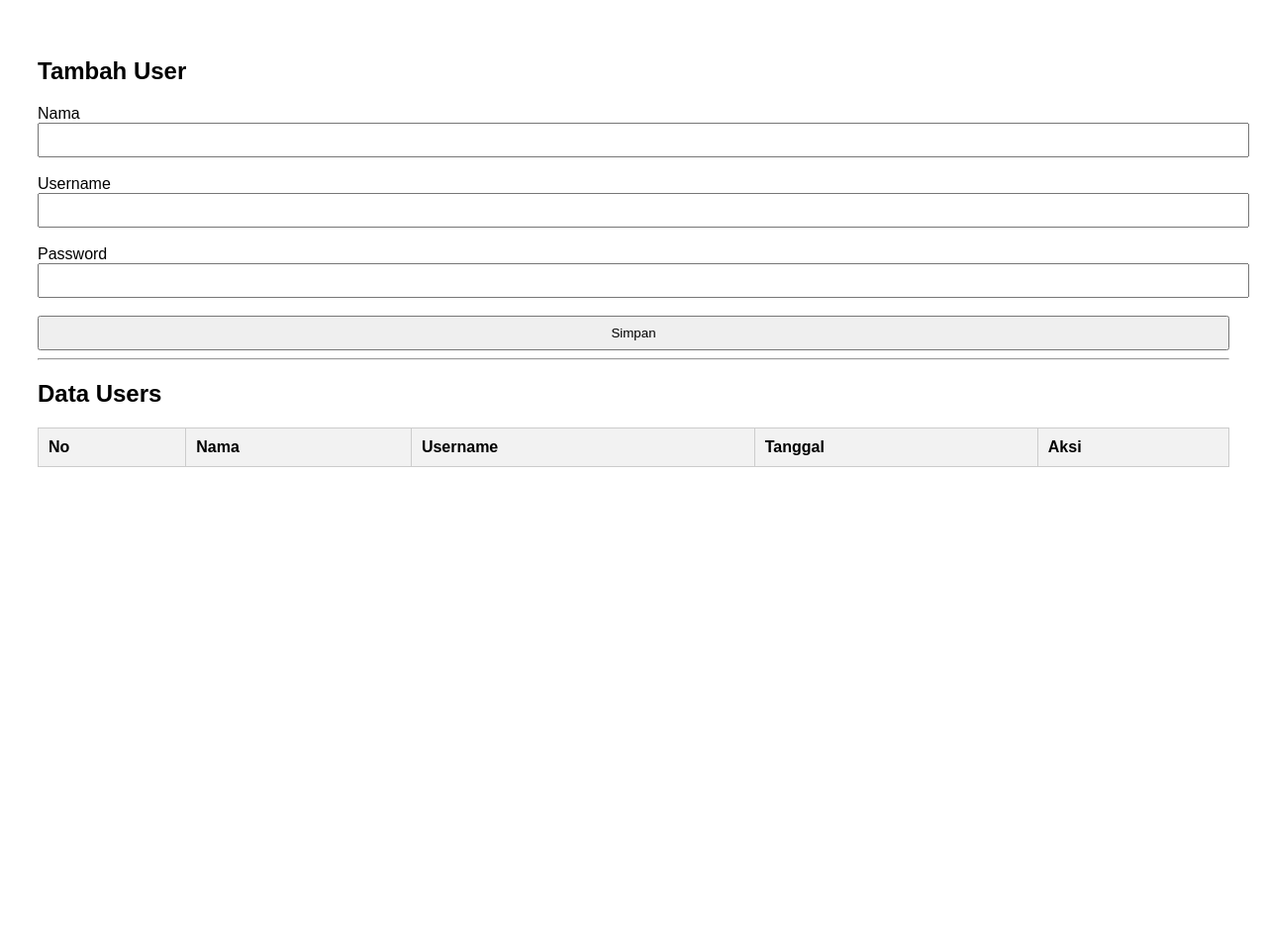
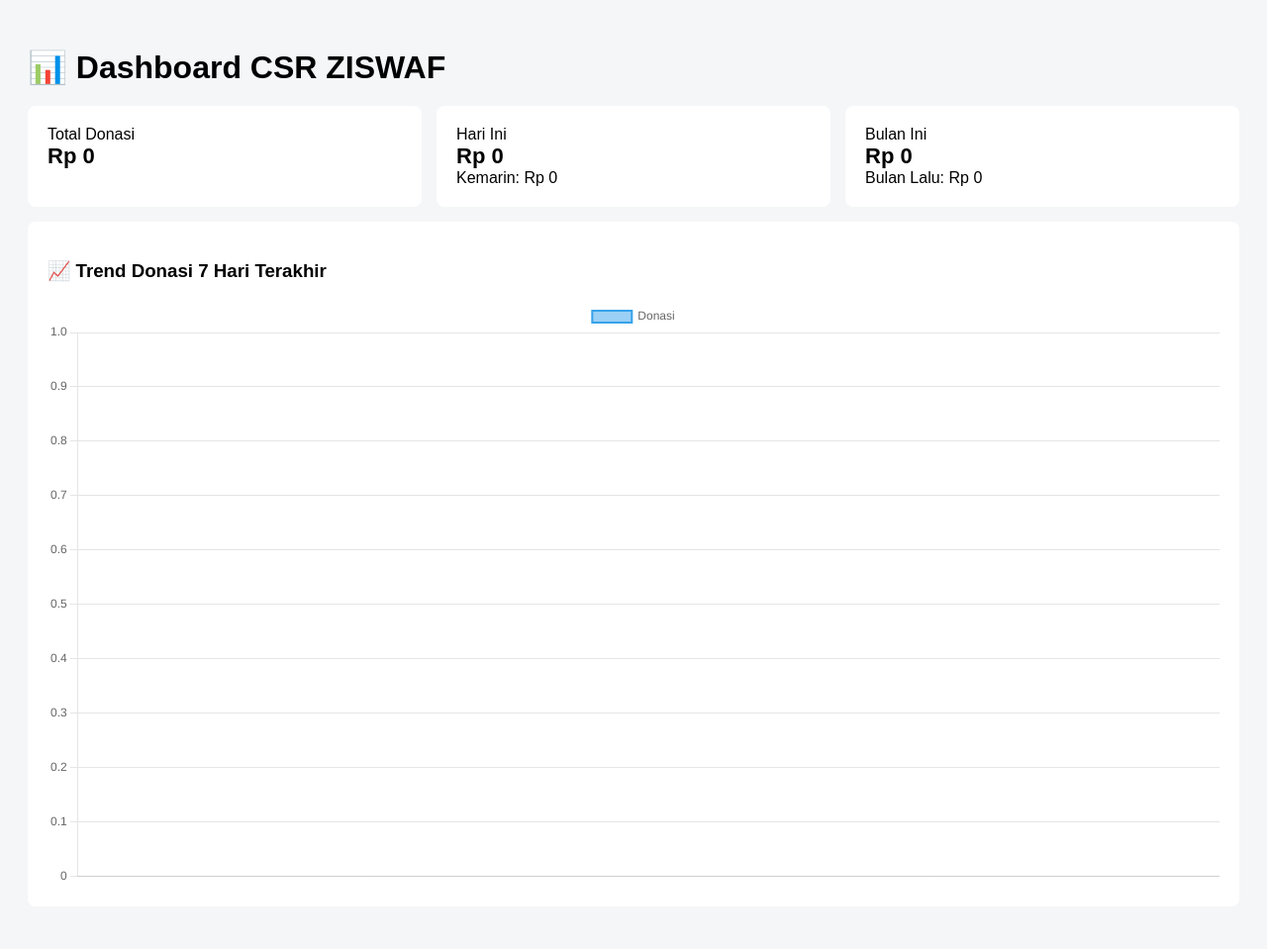
Before and after one commit to hafizulhakim0924-dev/data_satu, a PHP site: page / in a window 1280 px wide. Shown: the whole page at 99% size. Before the commit the page ends 472 px from the top, so only its background shows below. Run offline with PHP 8.4, Linux system fonts and the light colour scheme; data that the repository does not hold is empty.

Commit message:
databaru

```diff
--- a/index.php
+++ b/index.php
@@ -1,159 +1,122 @@
 <?php
-/* ==============================
-   KONFIGURASI DATABASE
-================================ */
+/* =========================
+   DATABASE CONFIG
+========================= */
 $host = "localhost";
 $db   = "rank3598_bankdata";
 $user = "rank3598_bankdata";
 $pass = "Hakim123!";
 
-/* ==============================
-   KONEKSI PDO
-================================ */
-try {
 $pdo = new PDO(
     "mysql:host=$host;dbname=$db;charset=utf8",
     $user,
     $pass,
     [PDO::ATTR_ERRMODE => PDO::ERRMODE_EXCEPTION]
 );
-} catch (PDOException $e) {
-    die("Koneksi database gagal: " . $e->getMessage());
-}
 
-/* ==============================
-   BUAT TABEL JIKA BELUM ADA
-================================ */
-$pdo->exec("
-    CREATE TABLE IF NOT EXISTS users (
-        id INT AUTO_INCREMENT PRIMARY KEY,
-        nama VARCHAR(100),
-        username VARCHAR(50),
-        password VARCHAR(255),
-        created_at TIMESTAMP DEFAULT CURRENT_TIMESTAMP
-    )
-");
+/* =========================
+   TOTAL DONASI
+========================= */
+$total = $pdo->query("
+    SELECT SUM(jumlah) FROM csr_donations
+")->fetchColumn();
 
-/* ==============================
-   TAMBAH DATA
-================================ */
-if (isset($_POST['simpan'])) {
-    $stmt = $pdo->prepare(
-        "INSERT INTO users (nama, username, password) VALUES (?, ?, ?)"
-    );
-    $stmt->execute([
-        $_POST['nama'],
-        $_POST['username'],
-        password_hash($_POST['password'], PASSWORD_DEFAULT)
-    ]);
-    header("Location: management.php");
-    exit;
-}
+/* =========================
+   DONASI HARIAN
+========================= */
+$hari_ini = $pdo->query("
+    SELECT SUM(jumlah) FROM csr_donations
+    WHERE DATE(tanggal)=CURDATE()
+")->fetchColumn();
 
-/* ==============================
-   HAPUS DATA
-================================ */
-if (isset($_GET['hapus'])) {
-    $stmt = $pdo->prepare("DELETE FROM users WHERE id=?");
-    $stmt->execute([$_GET['hapus']]);
-    header("Location: management.php");
-    exit;
-}
+$kemarin = $pdo->query("
+    SELECT SUM(jumlah) FROM csr_donations
+    WHERE DATE(tanggal)=CURDATE()-INTERVAL 1 DAY
+")->fetchColumn();
 
-/* ==============================
-   EDIT DATA
-================================ */
-if (isset($_POST['update'])) {
-    $sql = "UPDATE users SET nama=?, username=?";
-    $params = [$_POST['nama'], $_POST['username']];
+/* =========================
+   DONASI BULANAN
+========================= */
+$bulan_ini = $pdo->query("
+    SELECT SUM(jumlah) FROM csr_donations
+    WHERE MONTH(tanggal)=MONTH(CURDATE())
+    AND YEAR(tanggal)=YEAR(CURDATE())
+")->fetchColumn();
 
-    if (!empty($_POST['password'])) {
-        $sql .= ", password=?";
-        $params[] = password_hash($_POST['password'], PASSWORD_DEFAULT);
-    }
+$bulan_lalu = $pdo->query("
+    SELECT SUM(jumlah) FROM csr_donations
+    WHERE MONTH(tanggal)=MONTH(CURDATE()-INTERVAL 1 MONTH)
+    AND YEAR(tanggal)=YEAR(CURDATE()-INTERVAL 1 MONTH)
+")->fetchColumn();
 
-    $sql .= " WHERE id=?";
-    $params[] = $_POST['id'];
-
-    $stmt = $pdo->prepare($sql);
-    $stmt->execute($params);
-
-    header("Location: management.php");
-    exit;
-}
-
-/* ==============================
-   AMBIL DATA
-================================ */
-$data = $pdo->query("SELECT * FROM users ORDER BY id DESC")->fetchAll(PDO::FETCH_ASSOC);
-
-$editData = null;
-if (isset($_GET['edit'])) {
-    $stmt = $pdo->prepare("SELECT * FROM users WHERE id=?");
-    $stmt->execute([$_GET['edit']]);
-    $editData = $stmt->fetch(PDO::FETCH_ASSOC);
-}
+/* =========================
+   TREND HARIAN (7 HARI)
+========================= */
+$trend = $pdo->query("
+    SELECT DATE(tanggal) tgl, SUM(jumlah) total
+    FROM csr_donations
+    WHERE tanggal >= CURDATE()-INTERVAL 6 DAY
+    GROUP BY DATE(tanggal)
+    ORDER BY tgl
+")->fetchAll(PDO::FETCH_ASSOC);
 ?>
 
 <!DOCTYPE html>
 <html>
 <head>
-    <title>Management Data</title>
+<title>CSR ZISWAF Dashboard</title>
+<script src="https://cdn.jsdelivr.net/npm/chart.js"></script>
 <style>
-        body { font-family: Arial; padding: 30px; }
-        table { border-collapse: collapse; width: 100%; margin-top: 20px; }
-        th, td { border: 1px solid #ccc; padding: 10px; text-align: left; }
-        th { background: #f2f2f2; }
-        input, button { padding: 8px; width: 100%; }
-        button { cursor: pointer; }
+body { font-family: Arial; background:#f4f6f8; padding:20px }
+.card { background:#fff; padding:20px; border-radius:8px; margin-bottom:15px }
+.grid { display:grid; grid-template-columns: repeat(auto-fit,minmax(200px,1fr)); gap:15px }
+h1 { margin-bottom:20px }
+.big { font-size:22px; font-weight:bold }
 </style>
 </head>
 <body>
 
-<h2><?= $editData ? "Edit User" : "Tambah User" ?></h2>
+<h1>📊 Dashboard CSR ZISWAF</h1>
 
-<form method="post">
-    <input type="hidden" name="id" value="<?= $editData['id'] ?? '' ?>">
+<div class="grid">
+    <div class="card">
+        Total Donasi
+        <div class="big">Rp <?= number_format($total ?? 0,0,',','.') ?></div>
+    </div>
+    <div class="card">
+        Hari Ini
+        <div class="big">Rp <?= number_format($hari_ini ?? 0,0,',','.') ?></div>
+        Kemarin: Rp <?= number_format($kemarin ?? 0,0,',','.') ?>
+    </div>
+    <div class="card">
+        Bulan Ini
+        <div class="big">Rp <?= number_format($bulan_ini ?? 0,0,',','.') ?></div>
+        Bulan Lalu: Rp <?= number_format($bulan_lalu ?? 0,0,',','.') ?>
+    </div>
+</div>
 
-    Nama<br>
-    <input type="text" name="nama" required value="<?= $editData['nama'] ?? '' ?>"><br><br>
+<div class="card">
+    <h3>📈 Trend Donasi 7 Hari Terakhir</h3>
+    <canvas id="trendChart"></canvas>
+</div>
 
-    Username<br>
-    <input type="text" name="username" required value="<?= $editData['username'] ?? '' ?>"><br><br>
+<script>
+const labels = <?= json_encode(array_column($trend,'tgl')) ?>;
+const data = <?= json_encode(array_column($trend,'total')) ?>;
 
-    Password <?= $editData ? "(kosongkan jika tidak diubah)" : "" ?><br>
-    <input type="password" name="password"><br><br>
-
-    <button type="submit" name="<?= $editData ? 'update' : 'simpan' ?>">
-        <?= $editData ? 'Update' : 'Simpan' ?>
-    </button>
-</form>
-
-<hr>
-
-<h2>Data Users</h2>
-<table>
-<tr>
-    <th>No</th>
-    <th>Nama</th>
-    <th>Username</th>
-    <th>Tanggal</th>
-    <th>Aksi</th>
-</tr>
-
-<?php foreach ($data as $i => $row): ?>
-<tr>
-    <td><?= $i+1 ?></td>
-    <td><?= htmlspecialchars($row['nama']) ?></td>
-    <td><?= htmlspecialchars($row['username']) ?></td>
-    <td><?= $row['created_at'] ?></td>
-    <td>
-        <a href="?edit=<?= $row['id'] ?>">Edit</a> |
-        <a href="?hapus=<?= $row['id'] ?>" onclick="return confirm('Hapus data ini?')">Hapus</a>
-    </td>
-</tr>
-<?php endforeach; ?>
-</table>
+new Chart(document.getElementById('trendChart'), {
+    type: 'line',
+    data: {
+        labels: labels,
+        datasets: [{
+            label: 'Donasi',
+            data: data,
+            borderWidth: 2,
+            fill: false
+        }]
+    }
+});
+</script>
 
 </body>
 </html>
```
Lines whose indentation alone changed are shown as unchanged.
